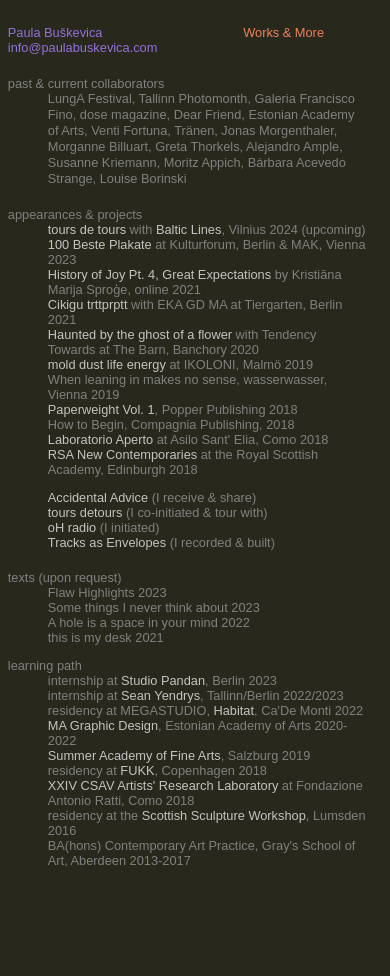
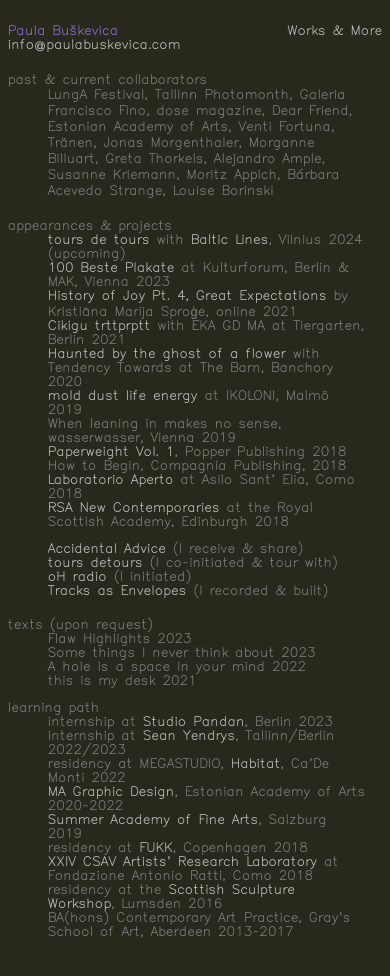
Before and after one commit to it5pa/palalala, a plain HTML site: page index.html in a window 390 px wide. Both pictures are taken after a click on the element "Works & More". Before the commit the page ends 906 px from the top, so only its background shows below. Drawn offline with nearby package versions, Linux system fonts and the light colour scheme; files that its build step writes are made by us from their sources; files whose address does not match are found by name.

Commit message:
Fonts update

```diff
--- a/script.js
+++ b/script.js
@@ -42,6 +42,7 @@
     worksButton.innerHTML = "Works & More";
     worksButton.style.width = "unset";
     infoButton.style.display = "none";
+    worksButton.style.color = "#EC825B";
   };
 
   function worksToggle() {
@@ -62,10 +63,11 @@
     var mobileView = window.matchMedia("(max-width: 640px)")
 
     function mobileProjectsToggle(mobileView) {
-
+      worksButton.style.color = "#DCDCDCDC";
       if (mobileView.matches) { // If media query matches
         if (projects.style.display == "block") {
           moreInfo.style.display = "none";
+          worksButton.style.color = "#EC825B";
         } else if (projects.style.display == "none") {
           moreInfo.style.display = "block";
         }
--- a/styles.css
+++ b/styles.css
@@ -1,10 +1,12 @@
 @font-face {
     font-family: "Hershey-Futural-30";
-    src: url("./assets/fonts/Hershey-Futural-30.ttf") format("ttf");
+    src: url("./assets/fonts/Hershey-Futural-30.ttf") format("ttf"),
+         url("./assets/fonts/Hershey-Futural-30.woff") format("woff"),
+         url("./assets/fonts/Hershey-Futural-30.woff2") format("woff2");
 }
 
 body {
-    font-family: 'Hershey-Futural-30', sans-serif;
+    font-family: "Hershey-Futural-30", sans-serif;
     background: #29281C;
     color: #DCDCDCDC;
     font-size: 0.8rem;
@@ -257,8 +259,12 @@
     .header {
         display: grid;
         grid-template-columns: repeat(2, 2fr);
-        grid-column-gap: 22vw;
         justify-content: unset;
+    }
+
+    .works {
+        color: #EC825B;
+        text-align: right;
     }
 
     #more-info {
@@ -289,6 +295,7 @@
         padding: 0;
         margin: 0;
         text-align: unset;
+        color:#DCDCDCDC;
     }
 
     .email a{
```
Also changed, not shown: assets/fonts/Hershey-Futural--15.ttf (deleted), assets/fonts/Hershey-Futural-0.ttf (deleted), assets/fonts/Hershey-Futural-30.ttf, assets/fonts/Hershey-Futural-30.woff (added), assets/fonts/Hershey-Futural-30.woff2 (added), assets/fonts/Hershey-Futural-40.ttf (deleted), 2 other files.
